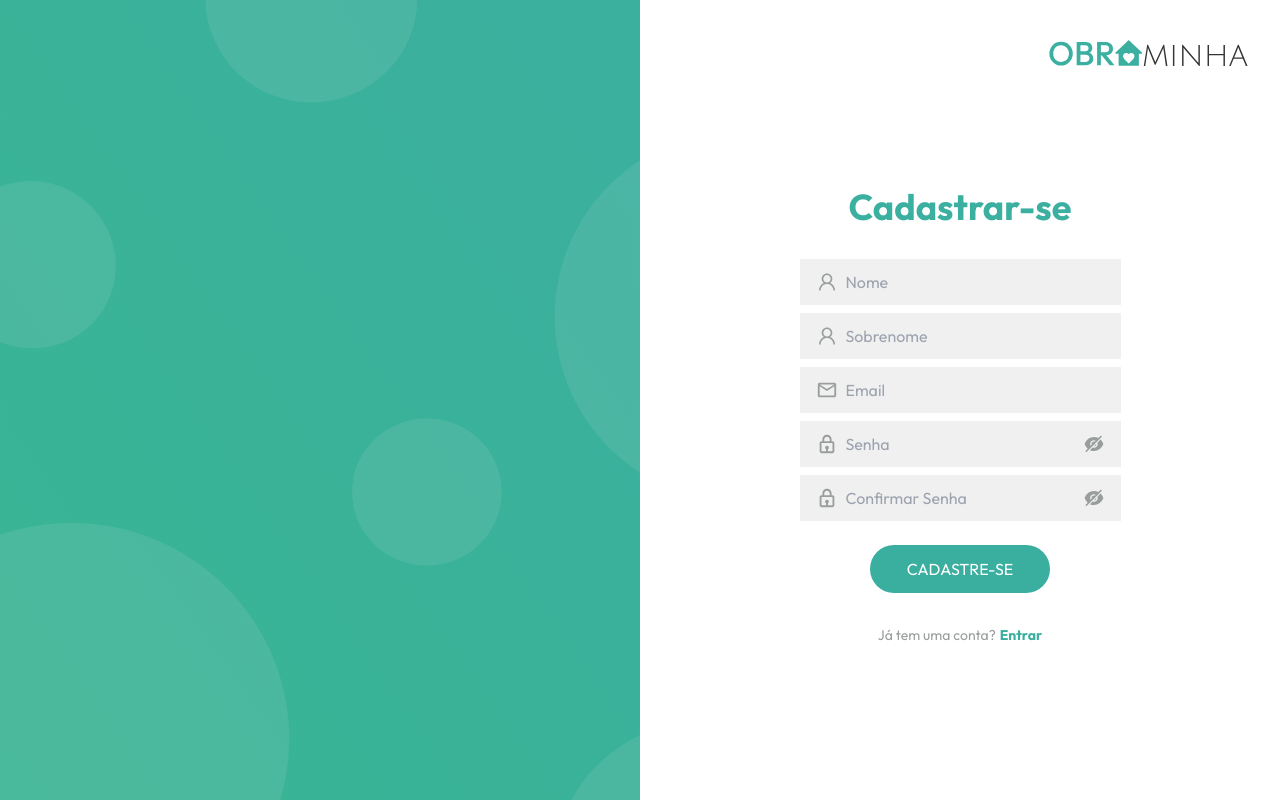
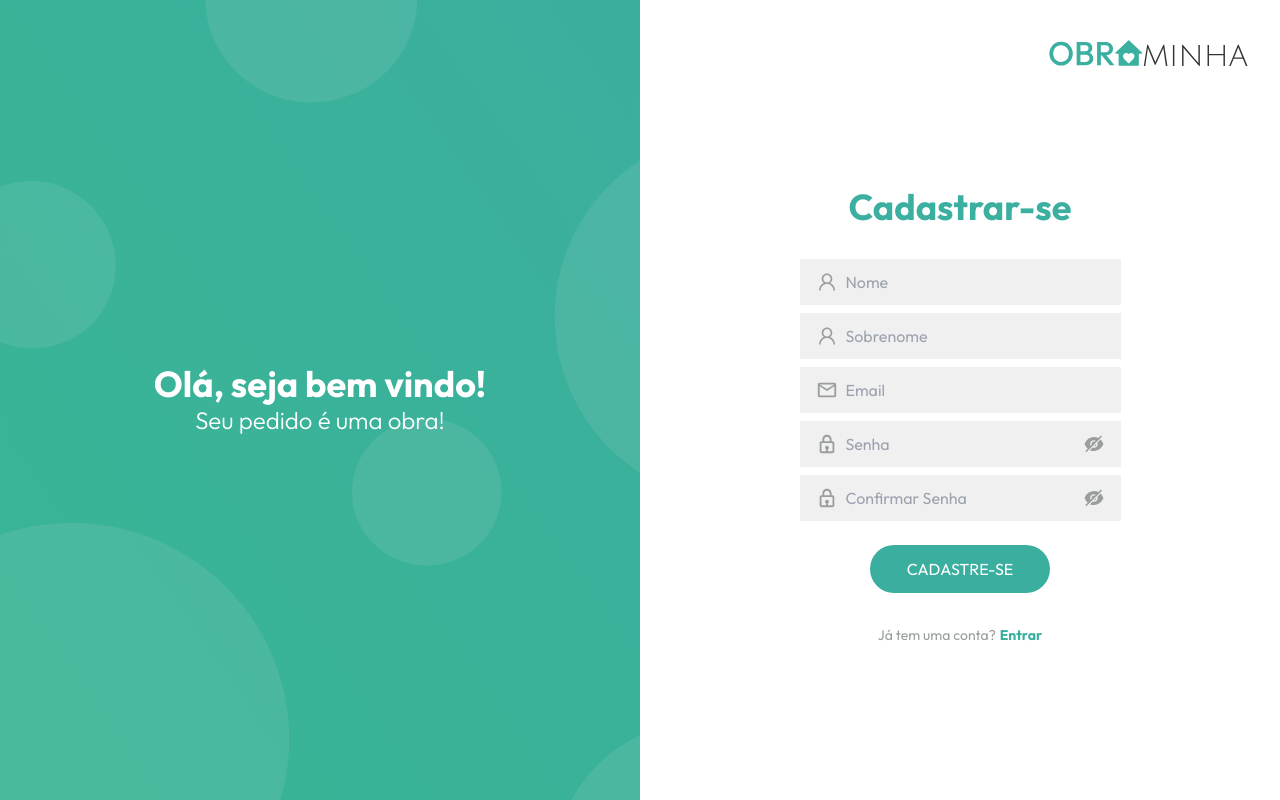
Before and after one commit to galenomoon/obraminha-next, a Next.js app: page /cadastro in a window 1280 px wide. Built offline with nearby package versions, Linux system fonts and the light colour scheme; no server answers.

Commit message:
authentication working

```diff
--- a/next.config.js
+++ b/next.config.js
@@ -1,6 +1,11 @@
 /** @type {import('next').NextConfig} */
 const nextConfig = {
   reactStrictMode: true,
+  env: {
+    REACT_APP_API_URL: process.env.REACT_APP_API_URL,
+    REACT_APP_GOOGLE_GEOLOCATION_API_KEY: process.env.REACT_APP_GOOGLE_GEOLOCATION_API_KEY,
+    REACT_APP_GOOGLE_MAPS_API_KEY: process.env.REACT_APP_GOOGLE_MAPS_API_KEY,
+  }
 }
 
 module.exports = nextConfig
--- a/src/components/Auth/Form/index.jsx
+++ b/src/components/Auth/Form/index.jsx
@@ -16,21 +16,15 @@ import { CgSpinner } from 'react-icons/cg';
 import { AiOutlineUser } from 'react-icons/ai'
 import { MdArrowBack, MdOutlineMail } from 'react-icons/md'
 
-//redux
-// import { useDispatch, useSelector } from 'react-redux'
-// import { updateUser } from '../../store/actions/users'
-
 //context
-// import { AuthContext } from '../../routes/ApplicationRoutes'
+import { AppContext } from '@/pages/_app'
 
 export default function AuthForm({ is_login, is_modal }) {
-  const { push: navigate} = useRouter()
-  // const dispatch = useDispatch()
-  // const { setAuthModal } = useContext(AuthContext)
+  const { push: navigate } = useRouter()
+  const { setCurrentUser, setLoginModal } = useContext(AppContext)
   const [is_loading, setIsLoading] = React.useState(false)
   const [is_login_form, setIsLoginForm] = React.useState(is_login)
   const [forget_password, setForgetPassword] = React.useState(false)
-  // const after_login = useSelector(state => state.after_login?.after_login)
   const [user, setUser] = React.useState({
     first_name: '',
     last_name: '',
@@ -88,17 +82,17 @@ export default function AuthForm({ is_login, is_modal }) {
       if (!is_login_form) {
         api_client.post('/login/', user).then(({ data }) => {
           localStorage.setItem('token', data?.token?.access)
-          dispatch(updateUser(data))
+          setCurrentUser(data)
         })
       }
       else {
         localStorage.setItem('token', data?.token?.access)
-        dispatch(updateUser(data))
+        setCurrentUser(data)
       }
 
       toast.success('Usuário logado com sucesso')
 
-      return is_modal ? setAuthModal(false) : navigate(after_login?.path || '/')
+      return is_modal ? setLoginModal(false) : navigate('/')
     }).catch(({ response }) => {
       if (response) {
         const { password, email, message } = response.data
--- a/src/components/Auth/index.jsx
+++ b/src/components/Auth/index.jsx
@@ -21,12 +21,12 @@ export default function Auth({ is_login }) {
       <Image src={wave} alt='top wave' className='md:hidden sm:absolute top-0 w-full object-cover' />
       <Image src={wave} alt='top wave' className='md:hidden sm:absolute bottom-0 rotate-180 w-full object-cover' />
       <div className="sm:hidden md:flex flex-col items-center justify-center w-full h-full bg-cover animate-slide-in-r">
-        <Image fill src={background} alt="background" className='dark:hidden block object-cover' />
-        <Image fill src={dark_background} alt="dark-background" className='hidden dark:block object-cover' />
-        <p className='text-4xl font-bold text-typography-secondary'>
+        <Image fill src={background} alt="background" className='dark:hidden block z-[0] object-cover' />
+        <Image fill src={dark_background} alt="dark-background" className='hidden dark:block z-[0] object-cover' />
+        <p className='text-4xl font-bold text-typography-secondary z-[1]'>
           {is_login ? "Bem vindo de volta!" : "Olá, seja bem vindo!"}
         </p>
-        <p className='text-2xl font-light text-typography-secondary'>
+        <p className='text-2xl font-light text-typography-secondary z-[1]'>
           Seu pedido é uma obra!
         </p>
       </div>
--- a/src/config/api_client.js
+++ b/src/config/api_client.js
@@ -3,12 +3,11 @@ import { parseCookies } from "nookies";
 const { token } = parseCookies()
 
 const api_client = axios.create({
-  baseURL: process.env.REACT_APP_API_ENDPOINT,
+  baseURL: process.env.REACT_APP_API_URL,
   timeout: 30000,
   headers: {
     'Content-Type': 'application/json',
-    'Access-Control-Allow-Origin': '*',
-    'Accept': '*/*'
+    Accept: "application/json",
   }
 })
 
--- a/src/pages/_app.js
+++ b/src/pages/_app.js
@@ -1,20 +1,48 @@
+import React, { createContext, useEffect, useState } from 'react'
 import '@/styles/globals.css'
 import Image from 'next/image'
 import background_base from '@/assets/base-light.svg'
 import background_base_dark from '@/assets/base-dark.svg'
 
+import { Toaster } from 'react-hot-toast';
+
+export const AppContext = createContext();
+
 export default function App({ Component, pageProps }) {
-  const isDarkTheme = false
+  const [current_user, setCurrentUser] = useState(null)
+  const [is_dark_theme, setIsDarkTheme] = useState(false)
+  const [login_modal, setLoginModal] = useState({ show: false, is_private_route: false })
+
+  const context_value = {
+    current_user,
+    setCurrentUser,
+    is_dark_theme,
+    setIsDarkTheme,
+    setLoginModal
+  }
+
+  useEffect(() => {
+    const theme = localStorage.getItem('theme')
+    if (theme === 'dark') {
+      setIsDarkTheme(true)
+    }
+  }, [])
+
+  useEffect(() => {
+    (is_dark_theme) ? localStorage.setItem('theme', 'dark') : localStorage.setItem('theme', 'light')
+  }, [is_dark_theme])
 
   return (
-    <div className={isDarkTheme ? "dark" : ""}>
-      <div className='text-typography-base dark:text-dark-typography-base relative overflow-hidden flex flex-col w-full h-fit overflow-y-auto'>
+    <AppContext.Provider value={context_value}>
+      {/* <Navbar /> */}
+      <div className={`${is_dark_theme ? "dark text-dark-typography-base" : "text-typography-base"} relative overflow-hidden flex flex-col w-full h-fit overflow-y-auto`}>
         <Image src={background_base} alt="bg-base" fill className="dark:hidden h-full absolute z-0 object-cover" />
-        <Image src={background_base_dark} alt="bg-base-dark" fill className="dark:block hidden absolute z-0 object-fill " />
+        <Image src={background_base_dark} alt="bg-base-dark" fill className="dark:block hidden absolute z-0 object-cover " />
         <div className='z-[10]'>
           <Component {...pageProps} />
         </div>
       </div>
-    </div>
+      <Toaster position="top-right" />
+    </AppContext.Provider>
   )
 }
```
